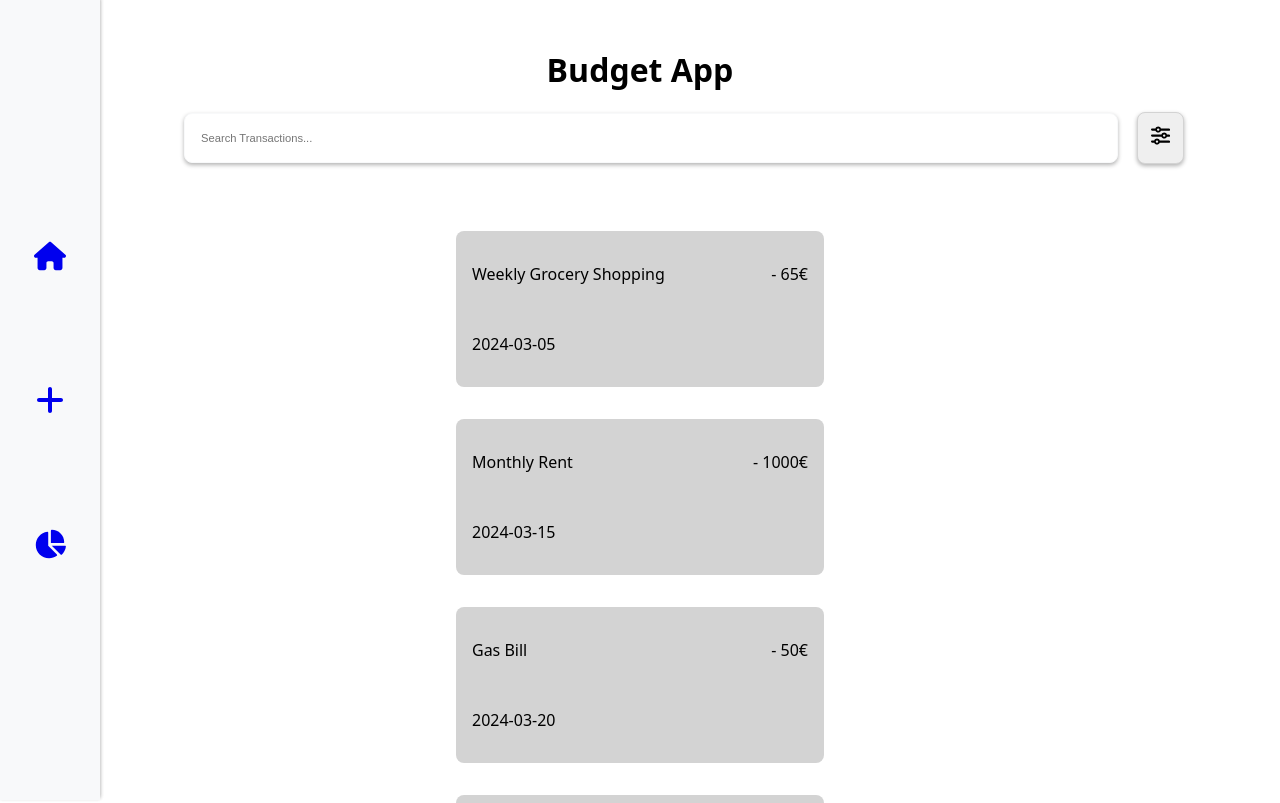
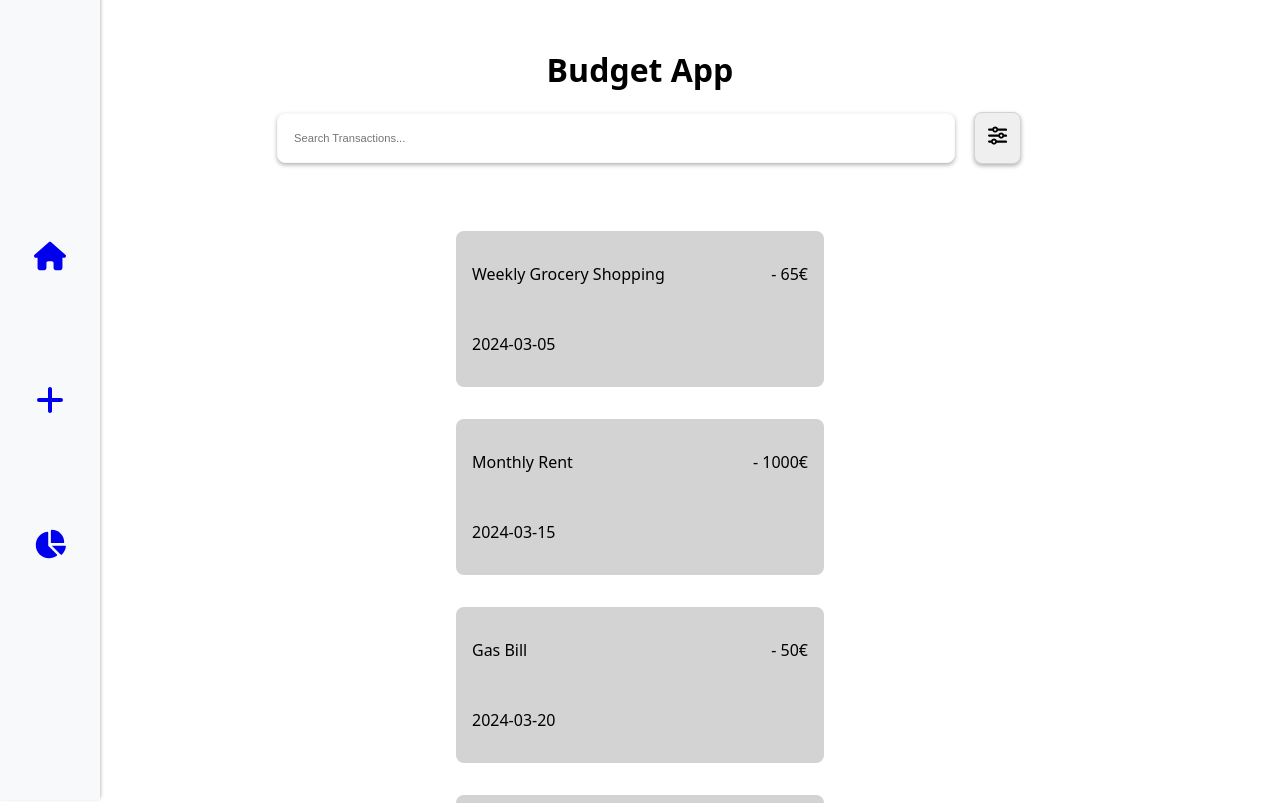
Before and after one commit to benediktbrenk/budget-app, a Next.js app: page / in a window 1280 px wide. Shown: the top 803 px of the page. Built offline with nearby package versions, Linux system fonts and the light colour scheme.

Commit message:
changed media querie size for navbar

```diff
--- a/components/NavigationBar/Navigation.styled.js
+++ b/components/NavigationBar/Navigation.styled.js
@@ -14,7 +14,7 @@ export const NavBar = styled.nav`
   width: 100%;
   box-shadow: 0 -2px 4px rgba(0, 0, 0, 0.2);
 
-  @media (min-width: 600px) {
+  @media (min-width: 1100px) {
     left: 0;
     height: 100dvh;
     width: 100px;
@@ -31,7 +31,7 @@ export const NavContainer = styled.div`
   min-height: 700px;
   gap: 4rem;
 
-  @media (min-width: 600px) {
+  @media (min-width: 1100px) {
     left: 0;
     height: 100dvh;
     width: 100px;
--- a/components/SearchBar/SearchBar.styled.js
+++ b/components/SearchBar/SearchBar.styled.js
@@ -15,9 +15,9 @@ export const SearchContainer = styled.div`
   width: 100%;
 
   @media (min-width: 600px) {
-    margin-left: 80px;
-    min-width: 80dvw;
-    max-width: 60%;
+    margin-left: 10px;
+    max-width: 60dvw;
+    min-width: 60vw;
     width: 100px;
     flex-direction: column;
     justify-content: center;
```
